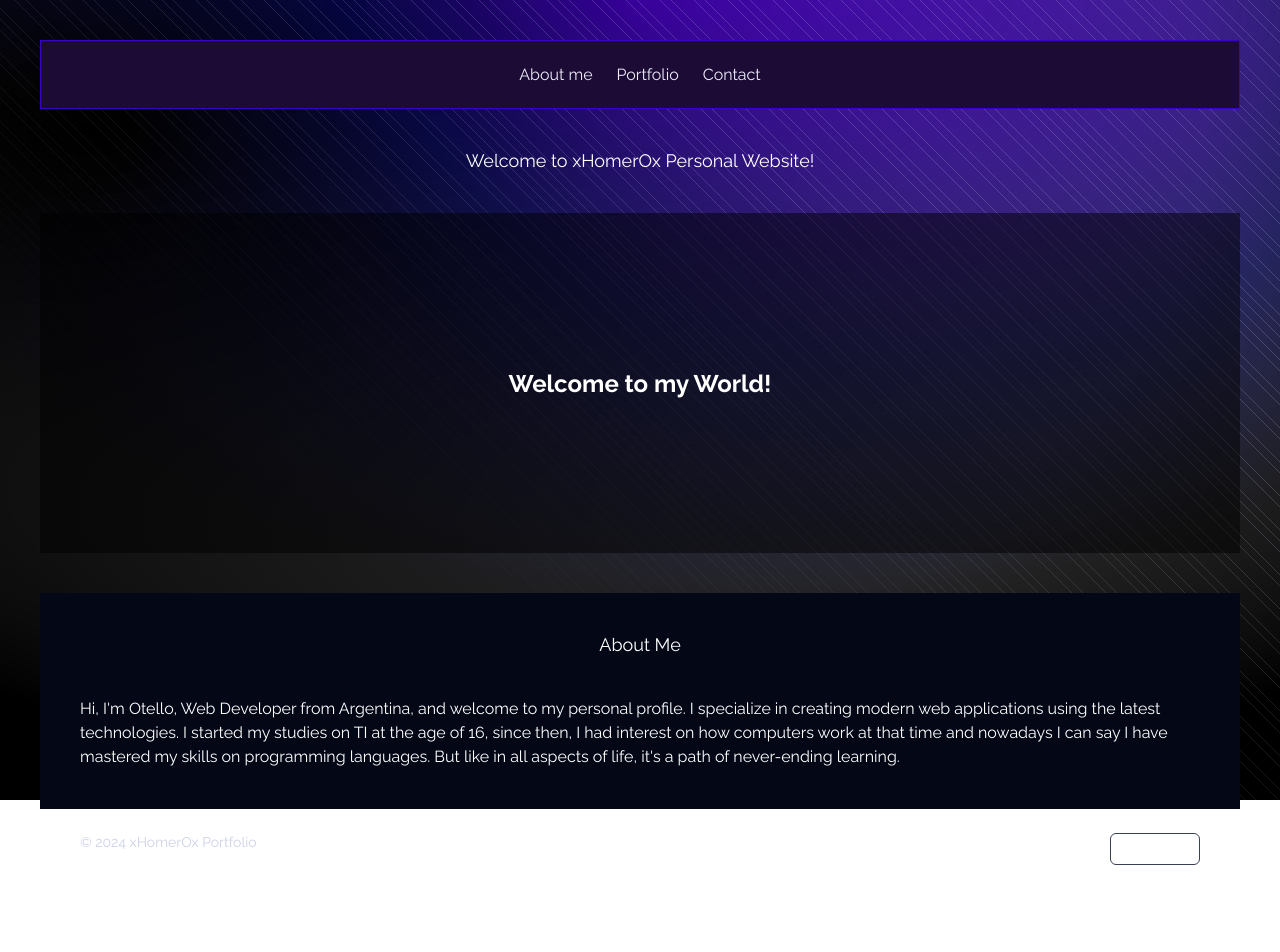
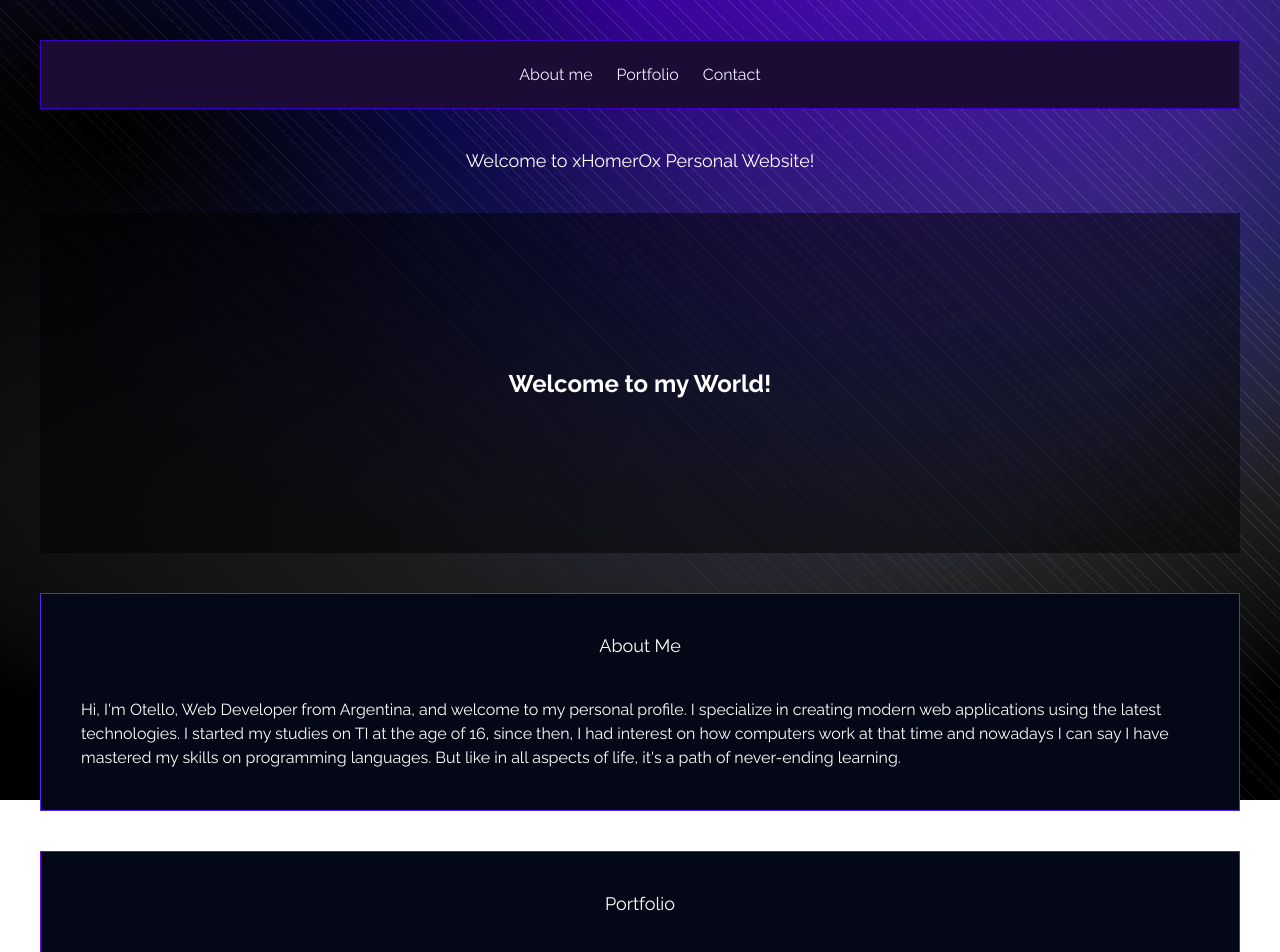
Before and after one commit to xHomerOx/Personal-Website, a Next.js app: page / in a window 1280 px wide. Shown: the top 952 px of the page. Before the commit the page ends 889 px from the top, so only its background shows below. Built offline with nearby package versions, Linux system fonts and the light colour scheme.

Commit message:
Sections

```diff
--- a/src/app/page.tsx
+++ b/src/app/page.tsx
@@ -59,9 +59,11 @@ export default function Home() {
 					direction="column"
 					alignItems="center"
 					padding="l"
+					marginY='l'
 					fillWidth
 					gap="l"
-					background="neutral-weak">
+					background="neutral-weak"
+					className='border-solid-1 brand-border-strong'>
 					<Heading variant="body-default-l">
 						About Me
 					</Heading>
@@ -70,6 +72,21 @@ export default function Home() {
 						I specialize in creating modern web applications using the latest technologies.
 						I started my studies on TI at the age of 16, since then, I had interest on how computers work at that time and nowadays I can say I have mastered my skills on programming languages.
 						But like in all aspects of life, it's a path of never-ending learning.
+					</Text>
+				</Flex>
+				<Flex
+					direction="column"
+					alignItems="center"
+					padding="l"
+					fillWidth
+					gap="l"
+					background="neutral-weak"
+					className='border-solid-1 accent-border-strong'>
+					<Heading variant="body-default-l">
+						Portfolio
+					</Heading>
+					<Text variant="body-default-m" style={{ whiteSpace: 'pre-wrap' }}>
+						Portfolio Section Text
 					</Text>
 				</Flex>
 			</Flex>
```
